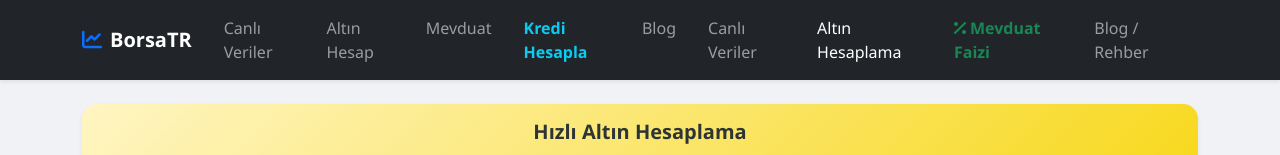
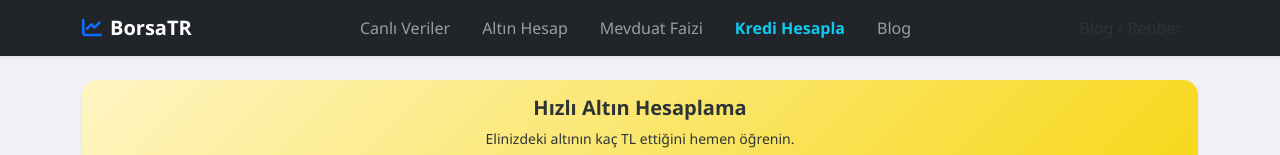
Before and after one commit to borsatry/borsa, a plain HTML site: page index.html in a window 1280 px wide. Shown: the top 155 px of the page. Drawn offline with nearby package versions, Linux system fonts and the light colour scheme; no server answers; a script that the page names is missing.

Commit message:
Update index.html

```diff
--- a/index.html
+++ b/index.html
@@ -30,16 +30,10 @@
         <div class="navbar-nav">
     <a class="nav-link px-3" href="index.html">Canlı Veriler</a>
     <a class="nav-link px-3" href="altin-hesaplama.html">Altın Hesap</a>
-    <a class="nav-link px-3" href="mevduat-faizi-hesaplama.html">Mevduat</a>
+    <a class="nav-link px-3" href="mevduat-faizi-hesaplama.html">Mevduat Faizi</a>
     <a class="nav-link px-3 fw-bold text-info" href="kredi-hesaplama.html">Kredi Hesapla</a>
     <a class="nav-link px-3" href="blog.html">Blog</a>
 </div>
-        <div class="collapse navbar-collapse justify-content-end" id="navContent">
-            <div class="navbar-nav align-items-center">
-                <a class="nav-link px-3" href="index.html">Canlı Veriler</a>
-                <a class="nav-link px-3 active" href="altin-hesaplama.html">Altın Hesaplama</a>
-                <a class="nav-link px-3 text-success fw-bold" href="mevduat-faizi-hesaplama.html">
-                    <i class="fas fa-percent me-1"></i>Mevduat Faizi
                 </a>
                 <a class="nav-link px-3" href="blog.html">Blog / Rehber</a>
             </div>
```
